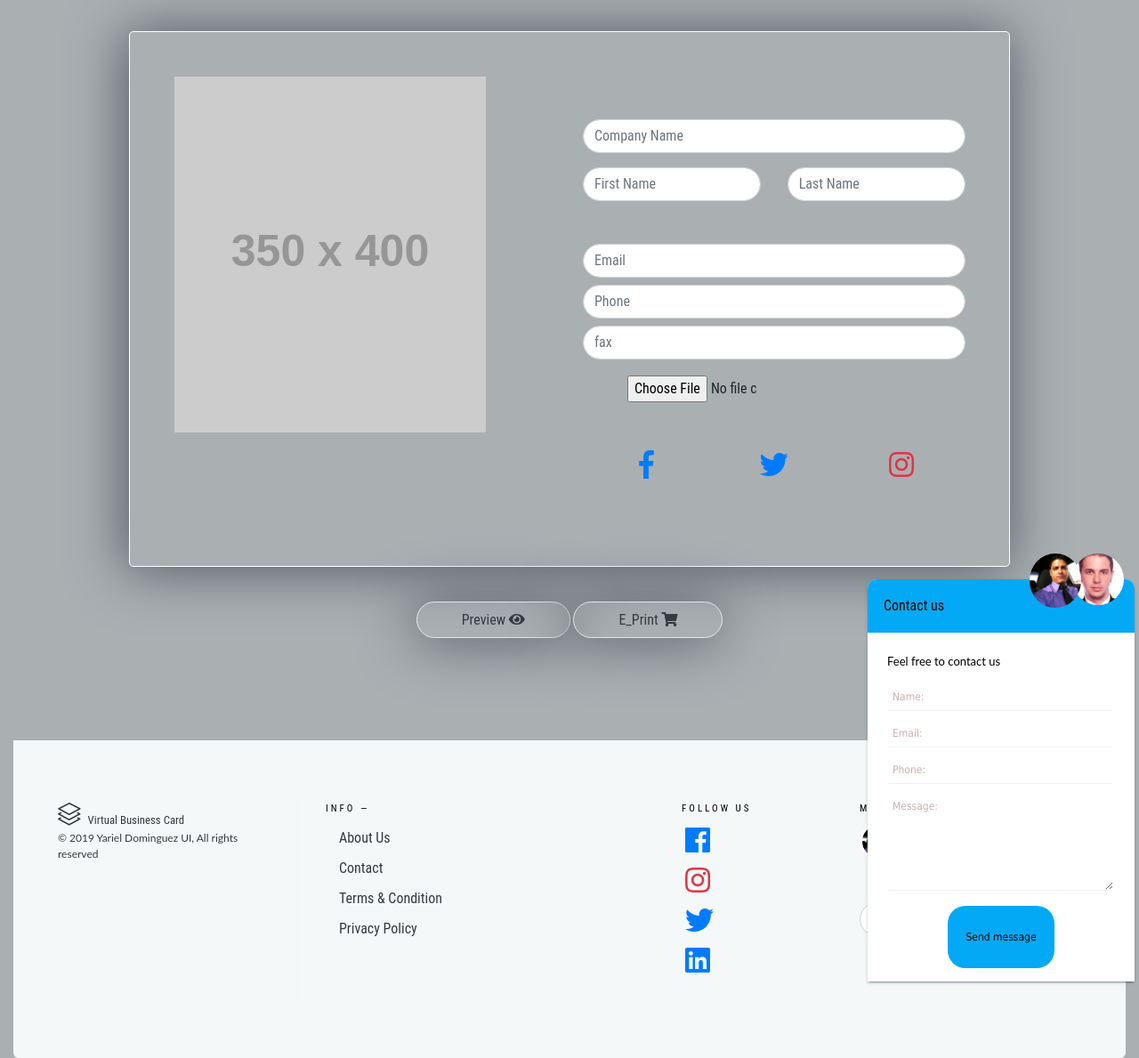
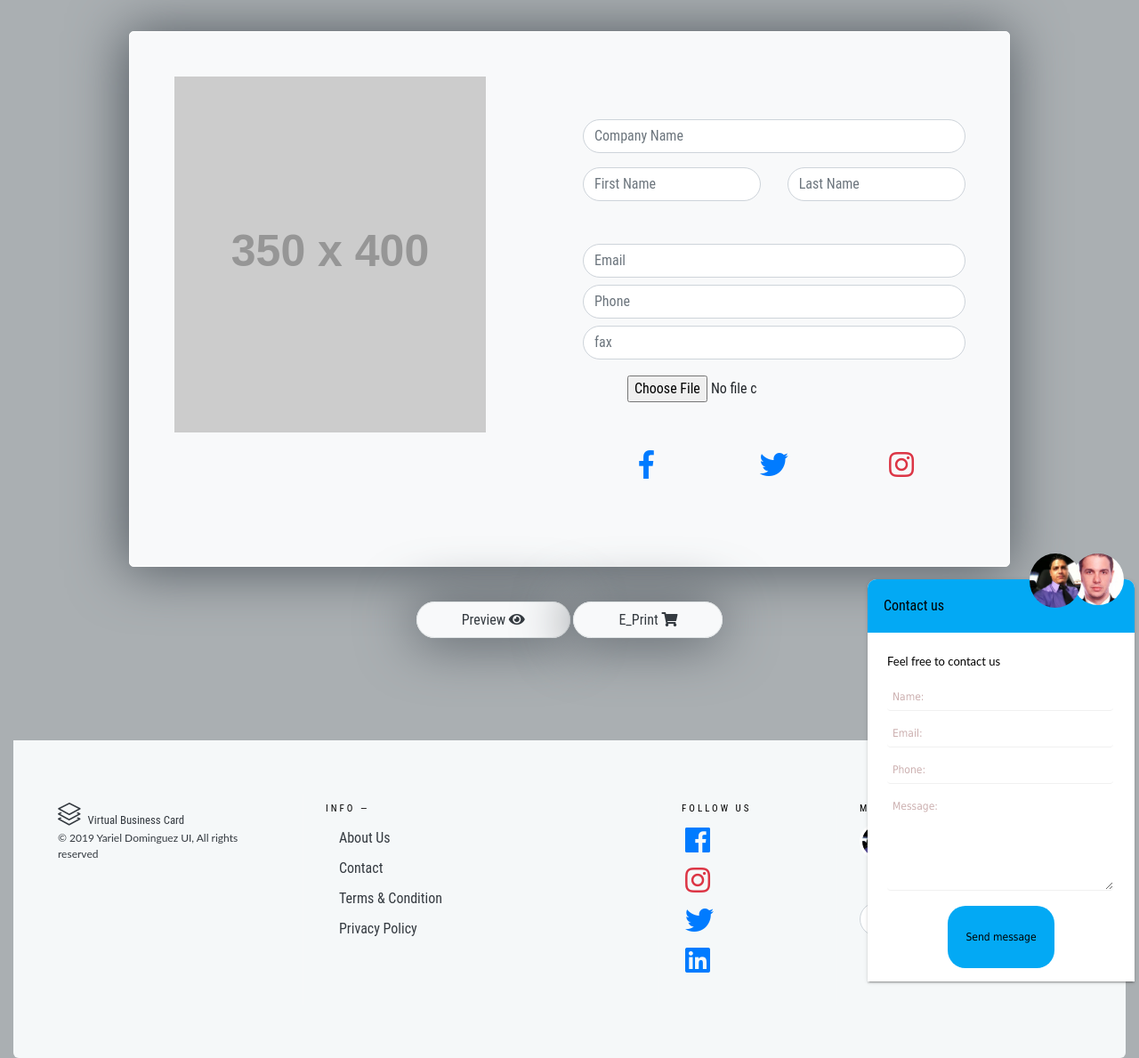
Before and after one commit to yariel1983/virtualbusinesscard, a PHP site: page /services.php in a window 1280 px wide. Shown: the part 64-1253 px from the top of the page at 89% size. Run offline with PHP 8.4, Linux system fonts and the light colour scheme; grey boxes labelled with a size stand in for pictures from a placeholder-image service; some libraries are stand-ins or nearby versions.

Commit message:
Services bg

```diff
--- a/services.php
+++ b/services.php
@@ -3,7 +3,7 @@
 <div class="container-fluid" id="servdiv">
     <div class="container portfolio mb-5">&nbsp;
 
-        <div class="bio-info">
+        <div class="bio-info bg-light">
             <div class="row">
                 <div class="col-sm-12 col-md-12 col-lg-6 col-xs-12">
                     <div class="row">
@@ -68,8 +68,8 @@
             </div>
         </div>
         <div class="col-sm-12 col-md-12 col-lg-12 col-xs-12 mt-5">
-            <a class="btn-outline-light text-dark" href="#" id="resetbtn"> Preview <i class="fas fa-eye"></i></a>
-            <a class="btn-outline-light text-dark" href="checkout.php" id="savebtn"> E_Print <i class="fas fa-shopping-cart"></i></a>
+            <a class="btn-outline-light text-dark bg-light" href="#" id="resetbtn"> Preview <i class="fas fa-eye"></i></a>
+            <a class="btn-outline-light text-dark bg-light" href="checkout.php" id="savebtn"> E_Print <i class="fas fa-shopping-cart"></i></a>
         </div>
 
     </div>
```
